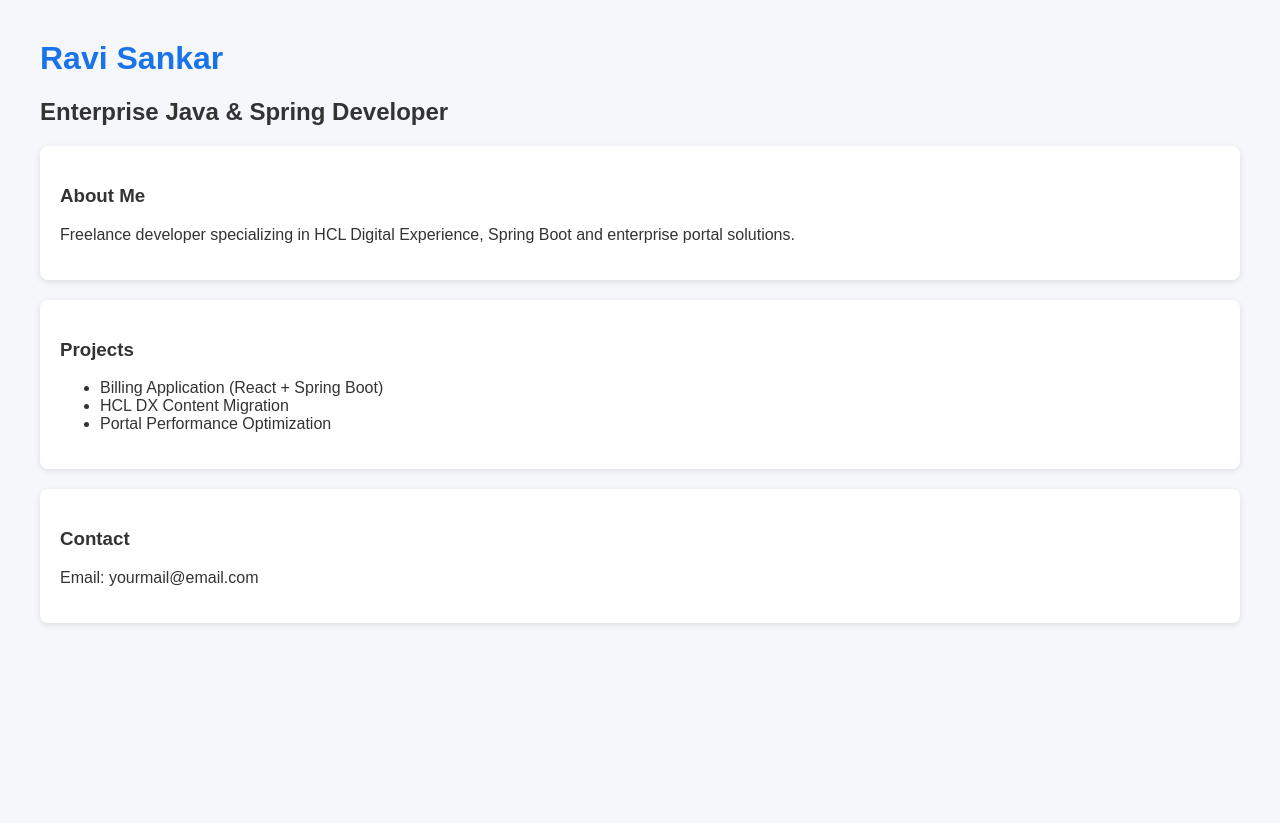
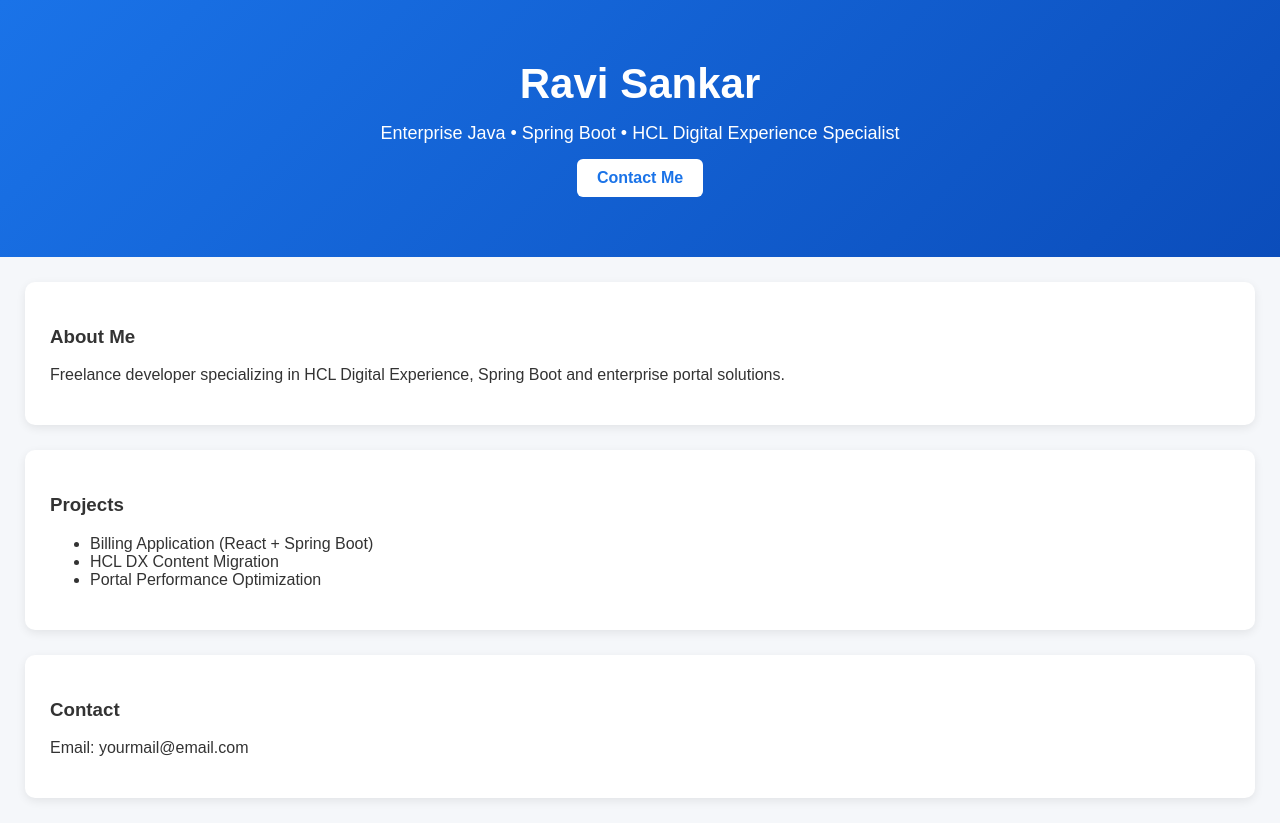
Before and after one commit to sankarvedula/ravi-portfolio, a plain HTML site: page index.html in a window 1280 px wide. Before the commit the page ends 800 px from the top, so only its background shows below. Drawn offline with Linux system fonts and the light colour scheme.

Commit message:
improved portfolio design

```diff
--- a/index.html
+++ b/index.html
@@ -7,8 +7,11 @@
 </head>
 
 <body>
+  <header class="hero">
   <h1>Ravi Sankar</h1>
-  <h2>Enterprise Java & Spring Developer</h2>
+  <p class="tagline">Enterprise Java • Spring Boot • HCL Digital Experience Specialist</p>
+  <a href="#contact" class="btn">Contact Me</a>
+</header>
 
   <section>
     <h3>About Me</h3>
--- a/style.css
+++ b/style.css
@@ -1,20 +1,43 @@
-/* Basic page styling */
-
 body {
   font-family: Arial, Helvetica, sans-serif;
-  margin: 40px;
+  margin: 0;
   background-color: #f5f7fa;
   color: #333;
 }
 
-h1 {
-  color: #1a73e8;
+/* Hero Section */
+.hero {
+  background: linear-gradient(135deg, #1a73e8, #0b4dbb);
+  color: white;
+  text-align: center;
+  padding: 60px 20px;
 }
 
+.hero h1 {
+  margin: 0;
+  font-size: 42px;
+}
+
+.tagline {
+  font-size: 18px;
+  margin: 15px 0;
+}
+
+.btn {
+  display: inline-block;
+  background: white;
+  color: #1a73e8;
+  padding: 10px 20px;
+  border-radius: 6px;
+  text-decoration: none;
+  font-weight: bold;
+}
+
+/* Sections */
 section {
   background: white;
-  padding: 20px;
-  margin-top: 20px;
-  border-radius: 8px;
-  box-shadow: 0 2px 6px rgba(0,0,0,0.1);
+  padding: 25px;
+  margin: 25px;
+  border-radius: 10px;
+  box-shadow: 0 3px 10px rgba(0,0,0,0.08);
 }
```
